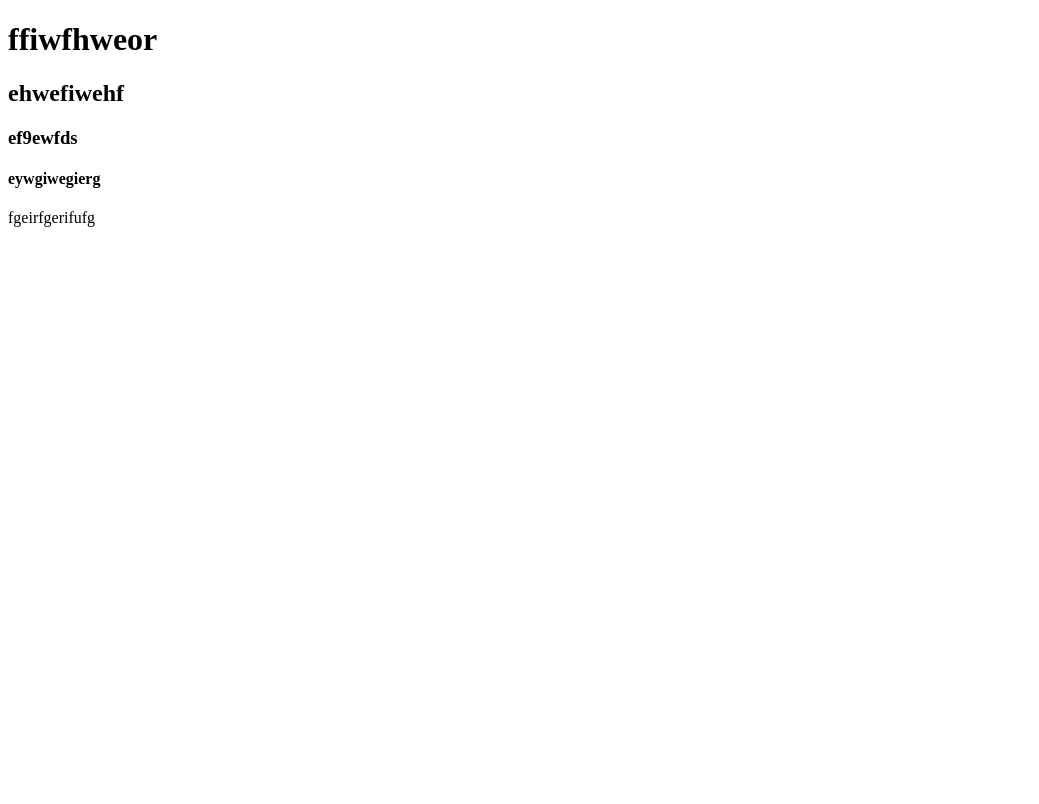
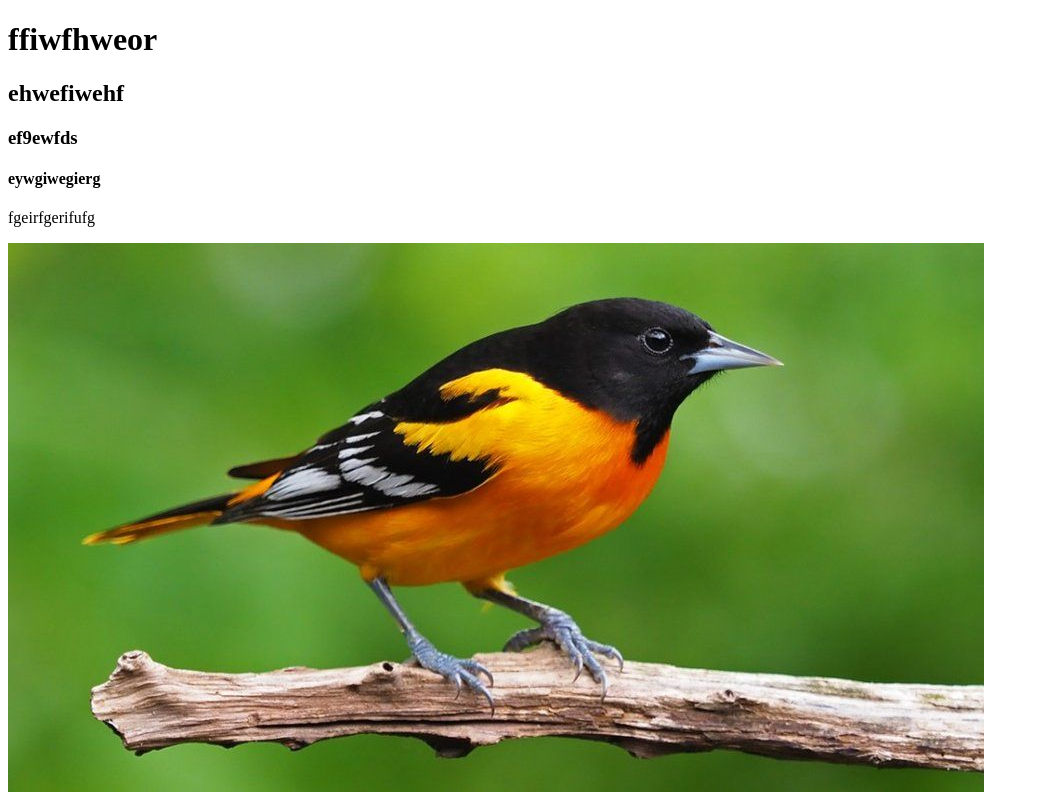
Before and after one commit to ShahrearAhmed/my-secnod-repo, a plain HTML site: page index.html in a window 1280 px wide. Shown: the whole page, without its empty margins (0-1039 px from the left). Drawn offline with Linux system fonts and the light colour scheme.

Commit message:
image added

```diff
--- a/index.html
+++ b/index.html
@@ -12,5 +12,6 @@
     <h3>ef9ewfds</h3>
     <h4>eywgiwegierg</h4>
     <p>fgeirfgerifufg</p>
+    <img src="bird1.jpg" alt=""/>
 </body>
 </html>
```
Also changed, not shown: bird1.jpg (added).
